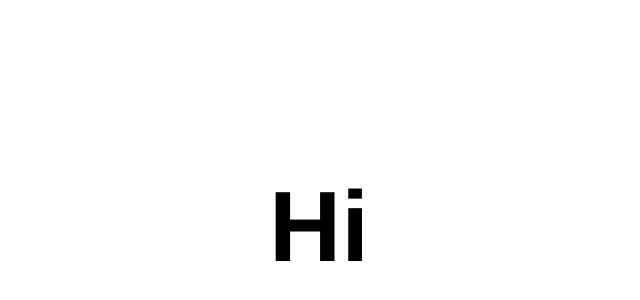
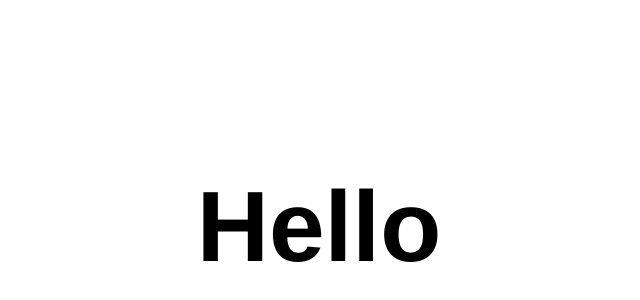
Before and after one commit to GabrielleFo/hello, a plain HTML site: page hi/index.html in a window 1280 px wide. Shown: the part 218-518 px from the top of the page, without its empty margins (329-969 px from the left). Drawn offline with Linux system fonts and the light colour scheme.

Commit message:
hi -> Hello

```diff
--- a/hi/index.html
+++ b/hi/index.html
@@ -15,6 +15,6 @@
 		}
 	</style>
 	<body>
-		<h1>Hi</h1>
+		<h1>Hello</h1>
 	</body>
 </html>
```
